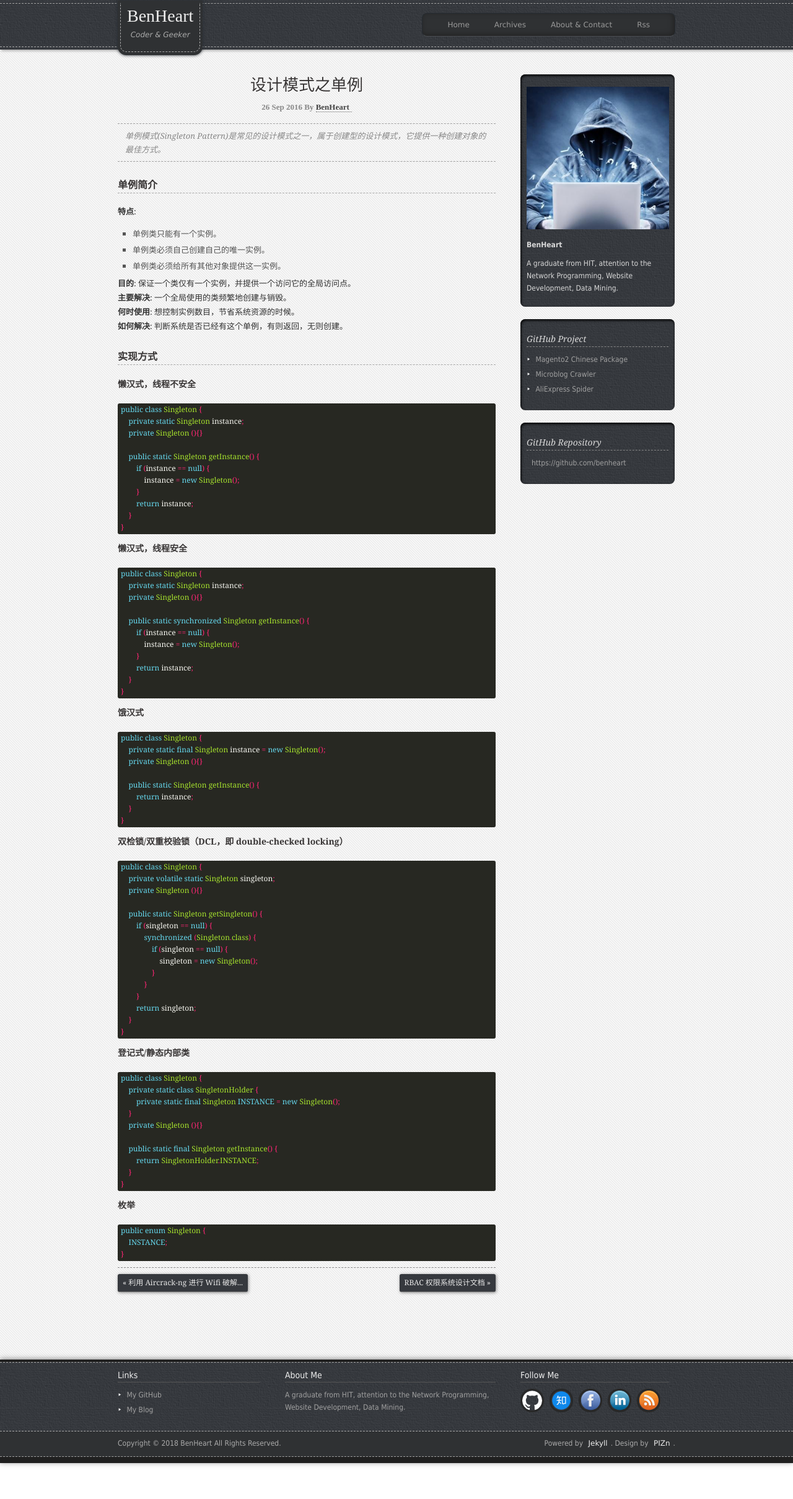
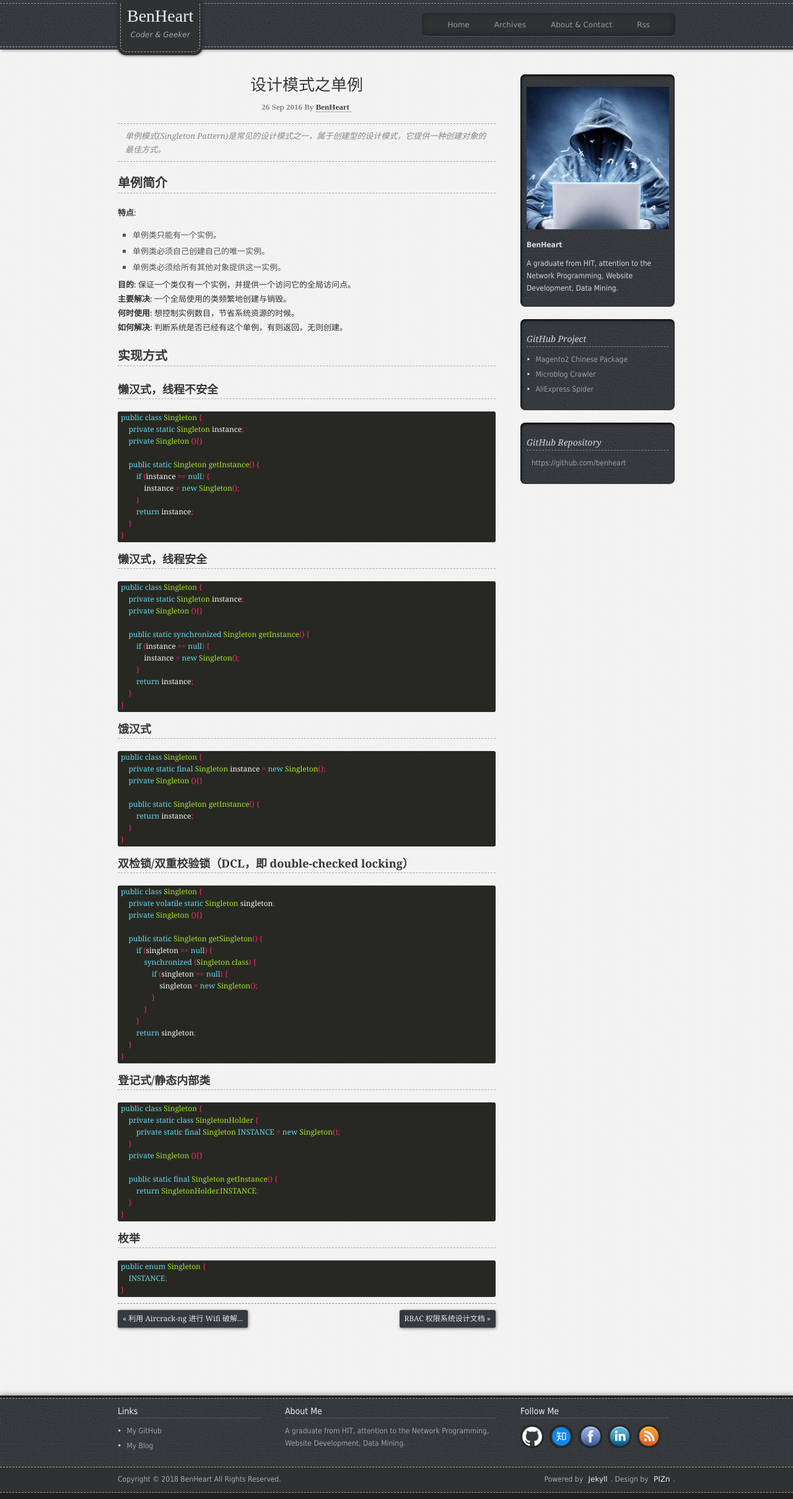
Before and after one commit to benheart/benheart.github.io, a Jekyll site: the page built from _posts/2016-09-26-design-pattern-singleton.md, in a window 1280 px wide. Shown: the whole page at 62% size. Built offline with Jekyll 4.4.1, drawn with Linux system fonts in a browser that asks for light colours; comment, search, counter and statistics services are not loaded.

Commit message:
Modify markdown format

````diff
--- a/_posts/2016-09-26-design-pattern-singleton.md
+++ b/_posts/2016-09-26-design-pattern-singleton.md
@@ -5,8 +5,10 @@ description: 单例模式(Singleton Pattern)是常见的设计模式之一，属
 key: design-pattern, Singleton
 ---
 
-### 单例简介
+# 单例简介
+
 **特点**:
+
 - 单例类只能有一个实例。
 - 单例类必须自己创建自己的唯一实例。
 - 单例类必须给所有其他对象提供这一实例。
@@ -16,8 +18,10 @@ key: design-pattern, Singleton
 **何时使用**: 想控制实例数目，节省系统资源的时候。
 **如何解决**: 判断系统是否已经有这个单例，有则返回，无则创建。
 
-### 实现方式
-#### 懒汉式，线程不安全
+# 实现方式
+
+## 懒汉式，线程不安全
+
 ```java
 public class Singleton {
     private static Singleton instance;
@@ -32,7 +36,8 @@ public class Singleton {
 }
 ```
 
-#### 懒汉式，线程安全
+## 懒汉式，线程安全
+
 ```java
 public class Singleton {
     private static Singleton instance;
@@ -47,7 +52,8 @@ public class Singleton {
 }
 ```
 
-#### 饿汉式
+## 饿汉式
+
 ```java
 public class Singleton {
     private static final Singleton instance = new Singleton();
@@ -59,7 +65,8 @@ public class Singleton {
 }
 ```
 
-#### 双检锁/双重校验锁（DCL，即 double-checked locking）
+## 双检锁/双重校验锁（DCL，即 double-checked locking）
+
 ```java
 public class Singleton {
     private volatile static Singleton singleton;
@@ -78,7 +85,8 @@ public class Singleton {
 }
 ```
 
-#### 登记式/静态内部类
+## 登记式/静态内部类
+
 ```java
 public class Singleton {
     private static class SingletonHolder {
@@ -92,7 +100,8 @@ public class Singleton {
 }
 ```
 
-#### 枚举
+## 枚举
+
 ```java
 public enum Singleton {
     INSTANCE;
````
